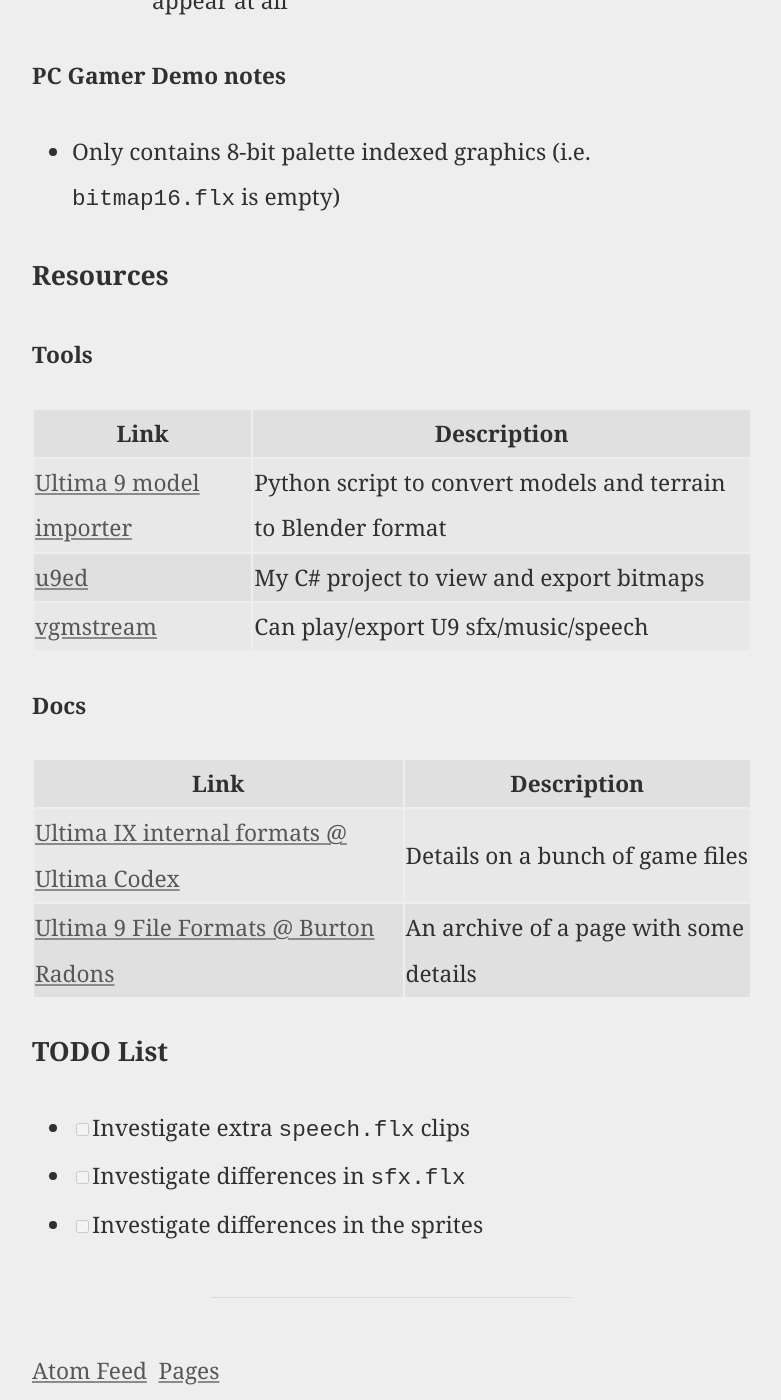
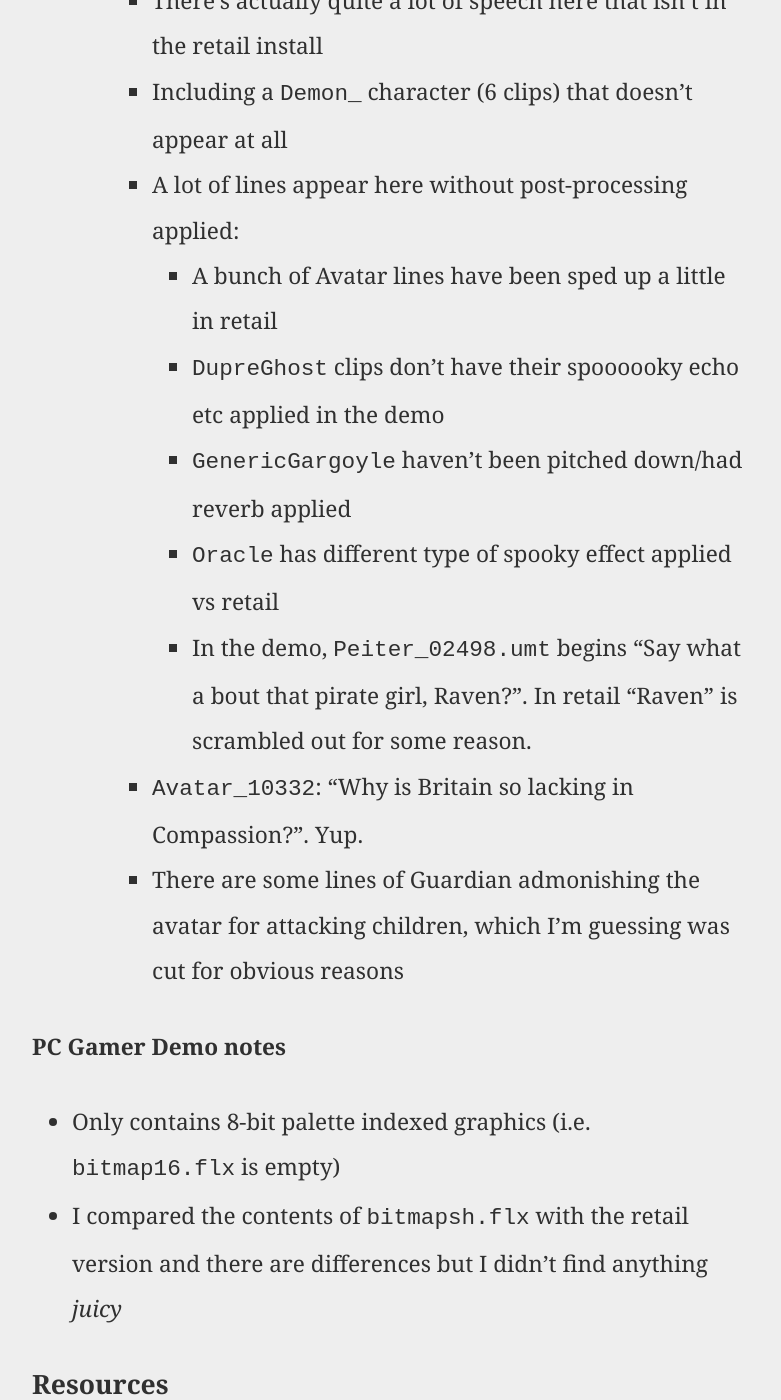
Before and after one commit to Schtee/schtee.github.io, a Jekyll site: the page built from ultima9/index.md, in a window 1280 px wide and 1400 px high, scrolled down 1734 px. Shown: the whole window, without its empty margins (248-1029 px from the left). Built offline with Jekyll 4.4.1, drawn with Linux system fonts in a browser that asks for light colours; some of the changed text lies outside the part shown.

Commit message:
Completed notes for now!

```diff
--- a/ultima9/index.md
+++ b/ultima9/index.md
@@ -21,14 +21,24 @@
 
 - Features an intro video explainer from ya boi Richie G not found in the other demo (`demo_introf.mpg`)
 - Only contains 16 bit graphics (i.e. `bitmapsh.flx` is empty)
+- I compared the contents of `bitmap16.flx` with the retail version and there are differences but I didn't find anything _juicy_
 - `music.flx` and `speech.flx` are in a `Sound` folder on the disk, not part of the install
   - `music.flx` is the same as the other demo but `speech.flx` is huge - 4,962 KB vs 138,773 KB. It's bigger even than the retail release's 138,194 KB
     - There's actually quite a lot of speech here that isn't in the retail install
 	- Including a `Demon_` character (6 clips) that doesn't appear at all
+	- A lot of lines appear here without post-processing applied:
+		- A bunch of Avatar lines have been sped up a little in retail
+		- `DupreGhost` clips don't have their spoooooky echo etc applied in the demo
+		- `GenericGargoyle` haven't been pitched down/had reverb applied
+		- `Oracle` has different type of spooky effect applied vs retail
+		- In the demo, `Peiter_02498.umt` begins "Say what a bout that pirate girl, Raven?". In retail "Raven" is scrambled out for some reason.
+	- `Avatar_10332`: "Why is Britain so lacking in Compassion?". Yup.
+	- There are some lines of Guardian admonishing the avatar for attacking children, which I'm guessing was cut for obvious reasons
 
 #### PC Gamer Demo notes
 
 - Only contains 8-bit palette indexed graphics (i.e. `bitmap16.flx` is empty)
+- I compared the contents of `bitmapsh.flx` with the retail version and there are differences but I didn't find anything _juicy_
 
 ### Resources
 
@@ -46,9 +56,3 @@
 -|-
 [Ultima IX internal formats @ Ultima Codex](https://wiki.ultimacodex.com/wiki/Ultima_IX_internal_formats) | Details on a bunch of game files
 [Ultima 9 File Formats @ Burton Radons](https://web.archive.org/web/20201011190817/https://sites.google.com/site/burtonradons/eee/platforms/single-games/ultima-ix/file-formats) | An archive of a page with some details
-
-### TODO List
-
-- [ ] Investigate extra `speech.flx` clips
-- [ ] Investigate differences in `sfx.flx`
-- [ ] Investigate differences in the sprites
```
